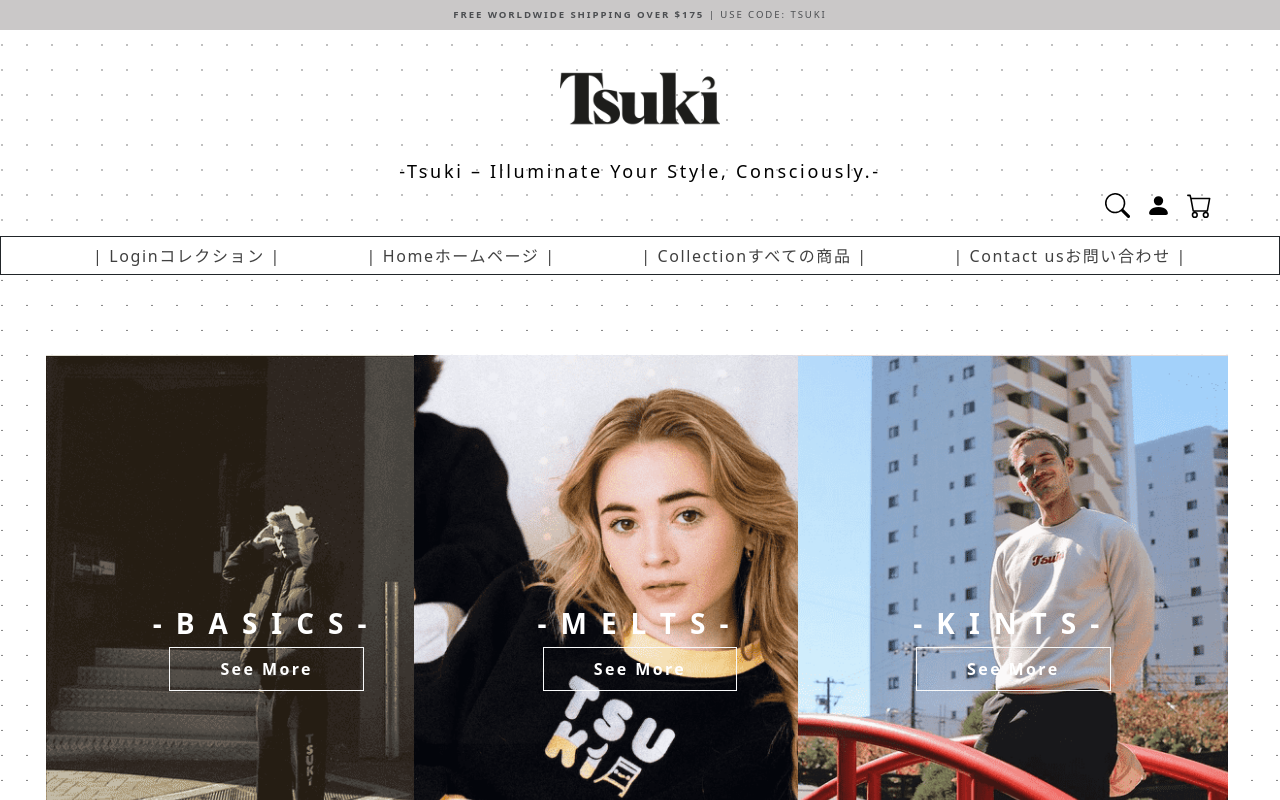
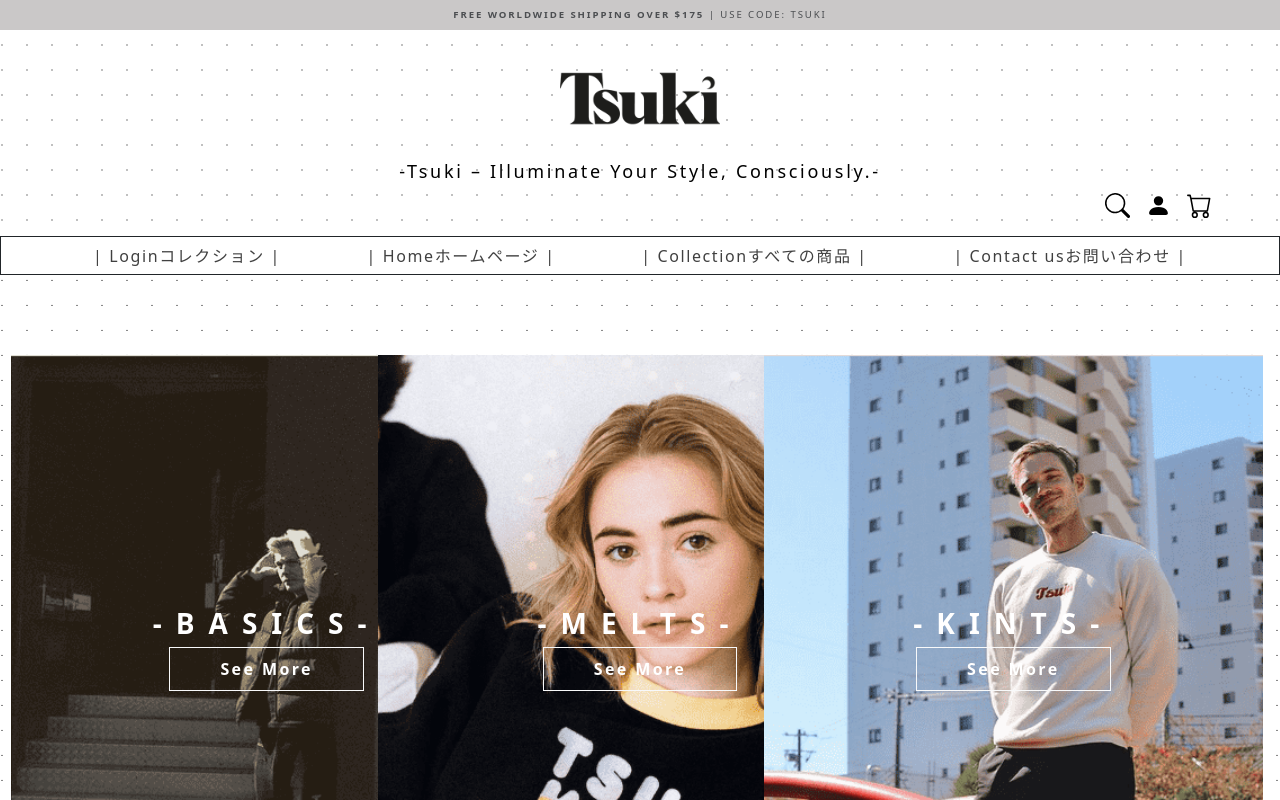
Before and after one commit to Deeptanshuu/RAIT-INTERSHIP, a React (Create React App) app: page / in a window 1280 px wide. Shown: the top 800 px of the page. Built offline with nearby package versions, Linux system fonts and the light colour scheme.

Commit message:
final optimization ie fetchpriorty, removed lazyload

```diff
--- a/src/App.js
+++ b/src/App.js
@@ -2,7 +2,6 @@
 import React, { useState, useEffect } from 'react';
 import { CartProvider } from './Components/CartContext';
 import 'bootstrap/dist/css/bootstrap.min.css';
-import LoadingScreen from './Components/LoadingScreen';
 import Login from './Components/Login';
 import NavBar from './Components/NavBar';
 import Home from './Components/Home';
@@ -15,6 +14,7 @@
 import Showcase from './Components/Showcase';
 import SearchPage from './Components/SearchPage';
 import CartPage from './Components/CartPage';
+import LoadingScreen from './Components/LoadingScreen';
 import { ToastContainer } from 'react-toastify';
 import 'react-toastify/dist/ReactToastify.css';
 import './App.css';
@@ -35,9 +35,9 @@
       loadedCount++;
       if (loadedCount === imageCount) {
         // Simulate a delay of 500 milliseconds
-        setTimeout(() => {
+        //setTimeout(() => {
           setLoading(false);
-        }, 600);
+        //}, 600);
       }
     };
 
--- a/src/Components/Collecton.jsx
+++ b/src/Components/Collecton.jsx
@@ -19,7 +19,7 @@
           <Link to="/shop/product?category=basics">-See More-</Link>
           </div>
           <div className="banner-img col-6">
-            <LazyLoadImage effect="blur" src="/shop/basic-banner.png" alt="basic-banner" loading='lazy' />
+            <img src="/shop/basic-banner.png" alt="basic-banner" decoding="asycn" fetchpriority="high"/>
           </div>
         </div>
         <div className="card-container row">
--- a/src/Components/Home.css
+++ b/src/Components/Home.css
@@ -10,6 +10,7 @@
 .pic-container {
   display: flex;
   min-height: 70vh;
+  max-height: 500px;
   position: relative;
   justify-content: center;
 }
@@ -49,9 +50,8 @@
 }
 
 .img {
-  height: 70vh;
-  width: auto;
-  transition: all 0.3s 0.05s cubic-bezier(.79, .14, .15, .86);
+  min-height: 650px;
+  transition: all 0.25s 0.2s cubic-bezier(.17,.67,.83,.67);
 }
 
 .img:hover{
--- a/src/Components/Home.jsx
+++ b/src/Components/Home.jsx
@@ -21,7 +21,7 @@
     <div className="dotted-bg">
       <div className="pic-wrapper row">
         <div className="pic-container basics col-4">
-        <Link to="/shop" onClick={handleClick("basics")}><LazyLoadImage effect="blur" src="/pic-1.png" alt="pic-1" id="pic-1" className="img" loading='lazy'/></Link>
+        <Link to="/shop" onClick={handleClick("basics")}><img src="/pic-1.png" alt="pic-1" id="pic-1" className="img" /></Link>
           <div className="button">
             <h3>-BASICS-</h3>
             <Link to="/shop">
@@ -32,7 +32,7 @@
           </div>
         </div>
         <div className="pic-container melts col-4">
-          <Link to='/shop' onClick={handleClick("melts")}><LazyLoadImage effect="blur" src="/pic-3.png" alt="pic-2" id="pic-3" className="img" loading='lazy'/></Link>
+          <Link to='/shop' onClick={handleClick("melts")}><img src="/pic-3.png" alt="pic-2" id="pic-3" className="img" /></Link>
           <div className="button">
             <h3>-MELTS-</h3>
             <Link to="/shop">
@@ -43,7 +43,7 @@
           </div>
         </div>
         <div className="pic-container kints col-4">
-          <Link to='/shop' onClick={handleClick("kints")}><LazyLoadImage effect="blur" src="/pic-2.png" alt="pic-2" id="pic-2" className="img" loading='lazy'/></Link>
+          <Link to='/shop' onClick={handleClick("kints")}><img src="/pic-2.png" alt="pic-2" id="pic-2" className="img" /></Link>
           <div className="button">
             <h3>-KINTS-</h3>
             <Link to="/shop">
```
